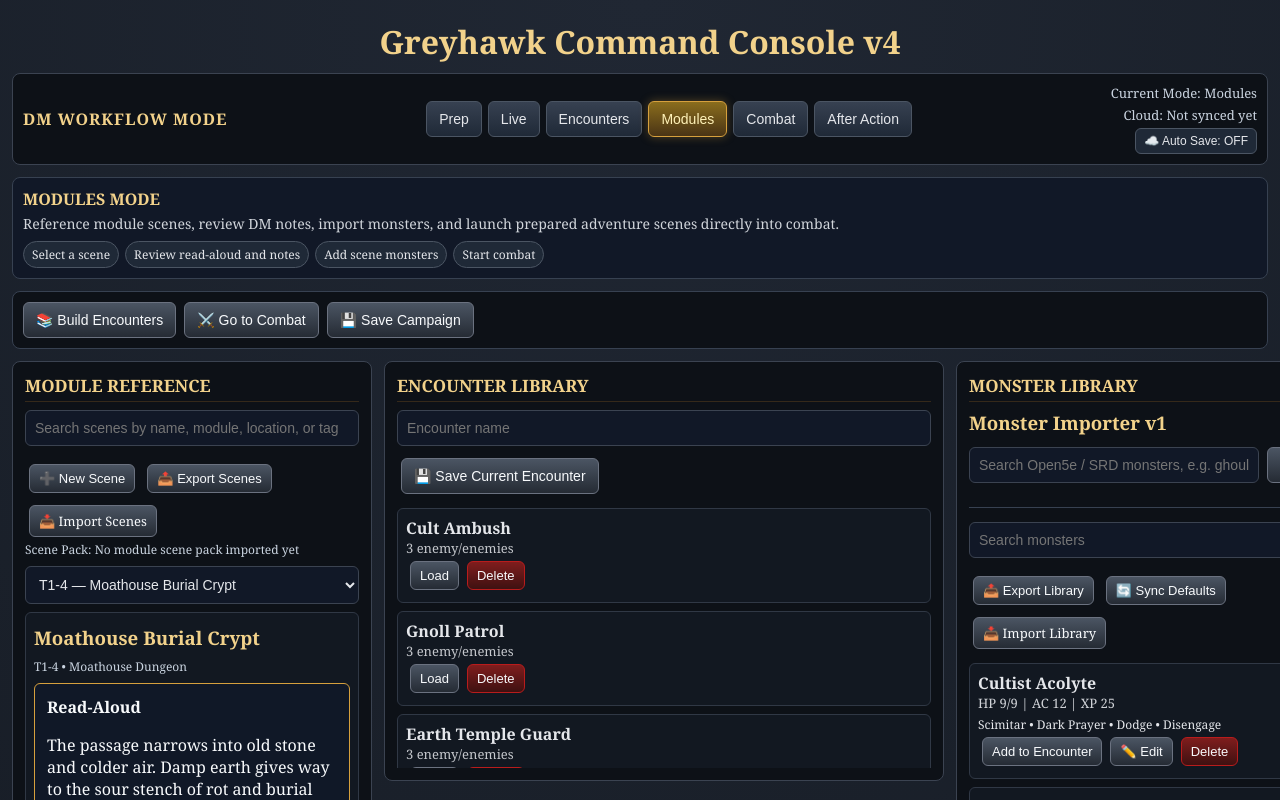
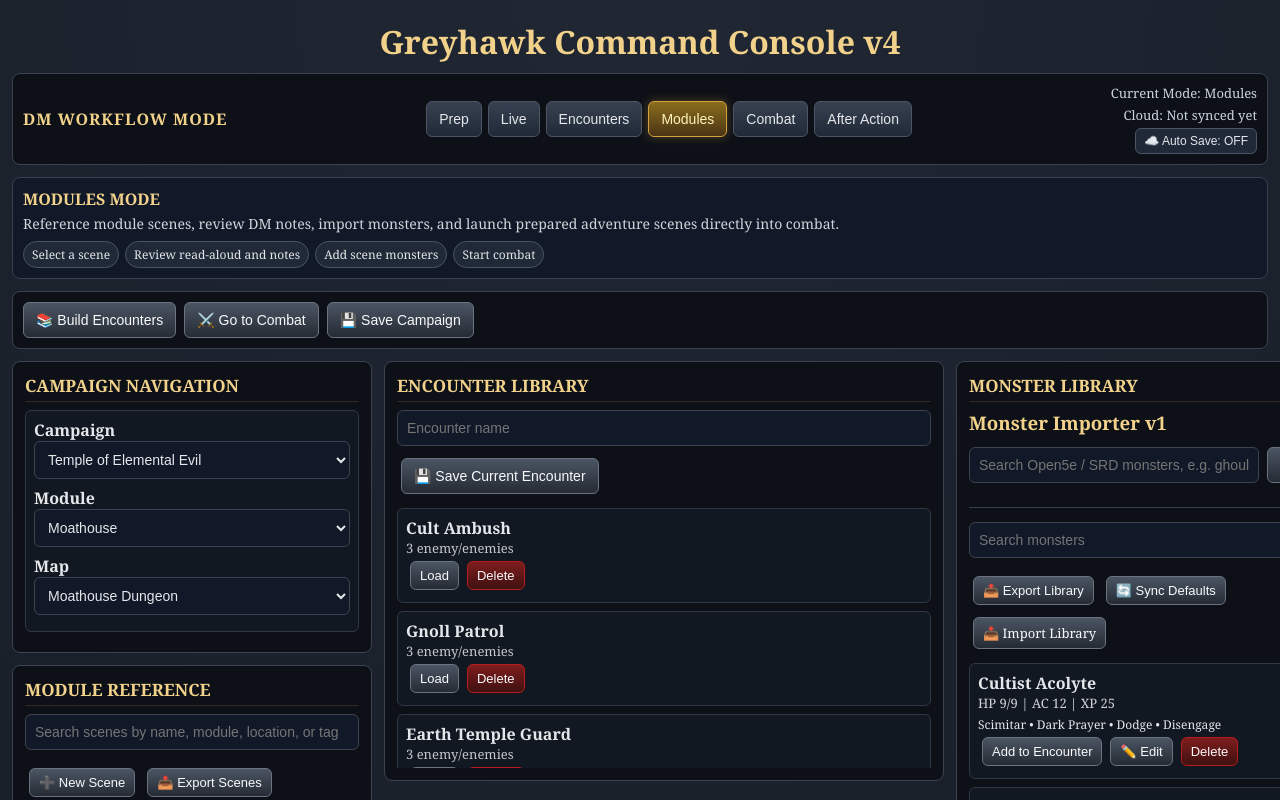
Before and after one commit to hahnfahn-web/greyhawk-console, a React (Vite) app: page / in a window 1280 px wide. Both pictures are taken after a click on the button "Modules". Shown: the top 800 px of the page. Built offline with nearby package versions, Linux system fonts and the light colour scheme.

Commit message:
Add Module Navigation Framework v1

```diff
--- a/src/App.jsx
+++ b/src/App.jsx
@@ -858,6 +858,19 @@
     exitsText: "",
   }));
   const [moduleScenePackStatus, setModuleScenePackStatus] = useState(() => loadSaved("moduleScenePackStatus", "No module scene pack imported yet"));
+  const [campaignFramework, setCampaignFramework] = useState(() => loadSaved("campaignFramework", {
+    activeCampaign: "Temple of Elemental Evil",
+    activeModule: "Moathouse",
+    activeMap: "Moathouse Dungeon",
+    campaigns: [
+      {
+        id: "t1-4",
+        name: "Temple of Elemental Evil",
+        modules: ["Hommlet", "Moathouse", "Nulb", "Temple", "Elemental Nodes"],
+        maps: ["Moathouse Upper", "Moathouse Dungeon", "Temple Level 1", "Temple Level 2", "Temple Level 3", "Temple Level 4"],
+      },
+    ],
+  }));
 
   const [calendar, setCalendar] = useState(() =>
     loadSaved("calendar", {
@@ -993,6 +1006,7 @@
   useEffect(() => localStorage.setItem("moduleSceneSearch", JSON.stringify(moduleSceneSearch)), [moduleSceneSearch]);
   useEffect(() => localStorage.setItem("moduleSceneEditor", JSON.stringify(moduleSceneEditor)), [moduleSceneEditor]);
   useEffect(() => localStorage.setItem("moduleScenePackStatus", JSON.stringify(moduleScenePackStatus)), [moduleScenePackStatus]);
+  useEffect(() => localStorage.setItem("campaignFramework", JSON.stringify(campaignFramework)), [campaignFramework]);
   useEffect(() => localStorage.setItem("calendar", JSON.stringify(calendar)), [calendar]);
   useEffect(() => localStorage.setItem("earthCult", JSON.stringify(earthCult)), [earthCult]);
   useEffect(() => localStorage.setItem("dungeonAlert", JSON.stringify(dungeonAlert)), [dungeonAlert]);
@@ -1053,6 +1067,7 @@
     worldPressure,
     moduleScenes,
     selectedSceneId,
+    campaignFramework,
     calendar,
     log,
   });
@@ -1306,7 +1321,13 @@
     addLog(`📚 Saved new monster: ${newMonster.name}.`);
   };
 
-  const activeScene = moduleScenes.find((scene) => scene.id === selectedSceneId) || moduleScenes[0];
+  const frameworkScenes = moduleScenes.filter((scene) => {
+    const activeModule = campaignFramework.activeModule;
+    if (!activeModule) return true;
+    return scene.module === activeModule || scene.location?.toLowerCase().includes(activeModule.toLowerCase());
+  });
+
+  const activeScene = moduleScenes.find((scene) => scene.id === selectedSceneId) || frameworkScenes[0] || moduleScenes[0];
 
   const parseModuleSceneMonsters = (text) => {
     return (text || "")
@@ -2653,6 +2674,7 @@
       setWorldPressure(data.worldPressure || { earthCorruption: 45, moathouseStability: 2, wildernessDanger: 3 });
       setModuleScenes(data.moduleScenes || moduleScenes);
       setSelectedSceneId(data.selectedSceneId || "moathouse-burial-crypt");
+      setCampaignFramework(data.campaignFramework || campaignFramework);
       setCalendar(data.calendar || calendar);
       setLog(data.log || []);
       addLog("📂 Campaign loaded.");
@@ -2882,7 +2904,13 @@
           )}
 
           {workflowMode === "Modules" && (
+            <>
+              <CampaignNavigationPanel
+                campaignFramework={campaignFramework}
+                setCampaignFramework={setCampaignFramework}
+              />
               <ModuleReferencePanel
+                campaignFramework={campaignFramework}
                 moduleScenes={moduleScenes}
                 selectedSceneId={selectedSceneId}
                 setSelectedSceneId={setSelectedSceneId}
@@ -2900,6 +2928,7 @@
                 importModuleScenePack={importModuleScenePack}
                 moduleScenePackStatus={moduleScenePackStatus}
               />
+            </>
           )}
         </div>
 
@@ -3443,7 +3472,61 @@
   );
 }
 
+function CampaignNavigationPanel({ campaignFramework, setCampaignFramework }) {
+  const activeCampaign = campaignFramework.campaigns.find(
+    (campaign) => campaign.name === campaignFramework.activeCampaign
+  ) || campaignFramework.campaigns[0];
+
+  return (
+    <Panel title="Campaign Navigation">
+      <div style={innerCardStyle}>
+        <strong>Campaign</strong>
+        <select
+          style={inputStyle}
+          value={campaignFramework.activeCampaign}
+          onChange={(event) => {
+            const selected = campaignFramework.campaigns.find((campaign) => campaign.name === event.target.value);
+            setCampaignFramework((prev) => ({
+              ...prev,
+              activeCampaign: event.target.value,
+              activeModule: selected?.modules?.[0] || prev.activeModule,
+              activeMap: selected?.maps?.[0] || prev.activeMap,
+            }));
+          }}
+        >
+          {campaignFramework.campaigns.map((campaign) => (
+            <option key={campaign.id} value={campaign.name}>{campaign.name}</option>
+          ))}
+        </select>
+
+        <strong>Module</strong>
+        <select
+          style={inputStyle}
+          value={campaignFramework.activeModule}
+          onChange={(event) => setCampaignFramework((prev) => ({ ...prev, activeModule: event.target.value }))}
+        >
+          {(activeCampaign?.modules || []).map((moduleName) => (
+            <option key={moduleName} value={moduleName}>{moduleName}</option>
+          ))}
+        </select>
+
+        <strong>Map</strong>
+        <select
+          style={inputStyle}
+          value={campaignFramework.activeMap}
+          onChange={(event) => setCampaignFramework((prev) => ({ ...prev, activeMap: event.target.value }))}
+        >
+          {(activeCampaign?.maps || [campaignFramework.activeMap]).map((mapName) => (
+            <option key={mapName} value={mapName}>{mapName}</option>
+          ))}
+        </select>
+      </div>
+    </Panel>
+  );
+}
+
 function ModuleReferencePanel({
+  campaignFramework,
   moduleScenes,
   selectedSceneId,
   setSelectedSceneId,
@@ -3463,6 +3546,9 @@
 }) {
   const query = (moduleSceneSearch || "").trim().toLowerCase();
   const filteredScenes = (moduleScenes || []).filter((scene) => {
+    const activeModule = campaignFramework?.activeModule;
+    const moduleMatch = !activeModule || scene.module === activeModule || scene.location?.toLowerCase().includes(activeModule.toLowerCase());
+    if (!moduleMatch) return false;
     if (!query) return true;
     return [scene.name, scene.module, scene.location, ...(scene.tags || [])]
       .join(" ")
```
Lines whose indentation alone changed are shown as unchanged.
